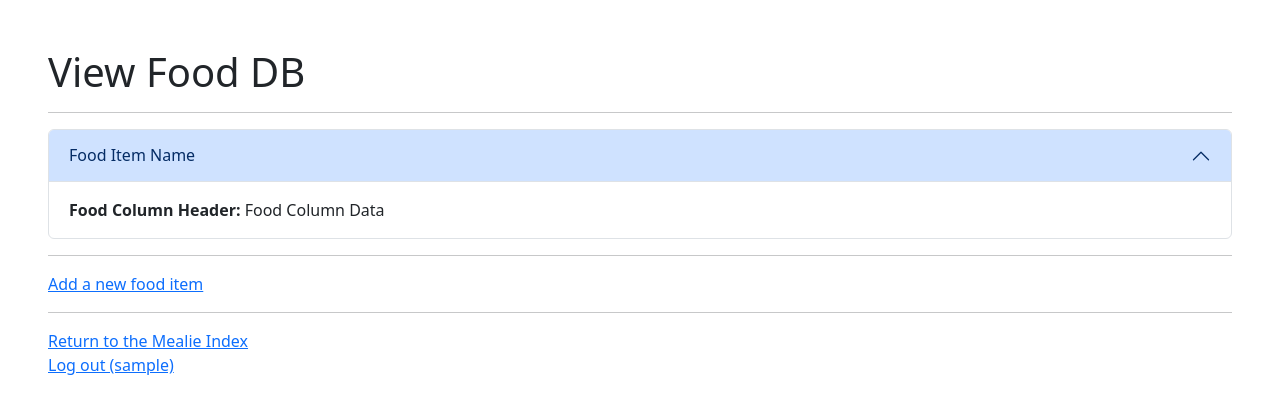
After one commit to alanb33/Mealie, a Django app: page /mealie/experimental/view-food-db/ in a window 1280 px wide. The commit adds this page. Shown: the top 414 px of the page. Run offline with Django 5.2, Linux system fonts and the light colour scheme; the visitor is signed in with stand-in values (Sample User, id 1); some libraries are stand-ins or nearby versions.

Commit message:
Initial accordion skeleton

```diff
--- /dev/null
+++ b/Mealie/MealieApp/templates/MealieApp/experimental/view_food_db.html
@@ -0,0 +1,22 @@
+{% extends "MealieApp/layout.html" %}
+{% block body %}
+    <script type="text/javascript">
+        // var food_db_json = {{ food_db_json|safe }};
+    </script>
+    <div class="accordion" id="food-db-accordion">
+        <div class="accordion-item">
+            <h2 class="accordion-header">
+                <button class="accordion-button" type="button" data-bs-toggle="collapse" data-bs-collapse="#collapseOne" aria-expanded="false" aria-controls="collapseOne">
+                    Food Item Name
+                </button>
+            </h2>
+            <div id="collapseOne" class="accordion-collapse collapse show" data-bs-parent="#food-db-accordion">
+                <div class="accordion-body">
+                    <strong>Food Column Header:</strong> Food Column Data
+                </div>
+            </div>
+        </div>
+    </div>
+    <hr>
+    <a href="{% url 'Mealie:add-food-form' %}">Add a new food item</a>
+{% endblock %}
--- a/Mealie/MealieApp/templates/MealieApp/index.html
+++ b/Mealie/MealieApp/templates/MealieApp/index.html
@@ -16,6 +16,7 @@
             <h2>Experimental Section (Superuser-only)</h2>
             <ul>
                 <li><a href="{% url 'Mealie:experimental/playground' %}">Code Playground</a></li>
+                <li><a href="{% url 'Mealie:experimental/view-food-db' %}">View Food DB</a></li>
             </ul>
         </div>
     {% endif %}
--- a/Mealie/MealieApp/urls.py
+++ b/Mealie/MealieApp/urls.py
@@ -10,4 +10,5 @@ urlpatterns = [
     path("view-food-db/", views.view_food_db, name="view-food-db"),
     path("add-food-form/", views.add_food_form, name="add-food-form"),
     path("experimental/playground/", views_experimental.playground, name="experimental/playground"),
+    path("experimental/view-food-db/", views_experimental.view_food_db, name="experimental/view-food-db"),
 ]
--- a/Mealie/MealieApp/views_experimental.py
+++ b/Mealie/MealieApp/views_experimental.py
@@ -16,3 +16,13 @@ def playground(request):
         })
     else:
         return redirected
+
+def view_food_db(request):
+    redirected = redirect(request, "auth")
+    if not redirected:
+        return render(request, "MealieApp/experimental/view_food_db.html",
+        {
+            "title": "View Food DB",
+        })
+    else:
+        return redirected
```
